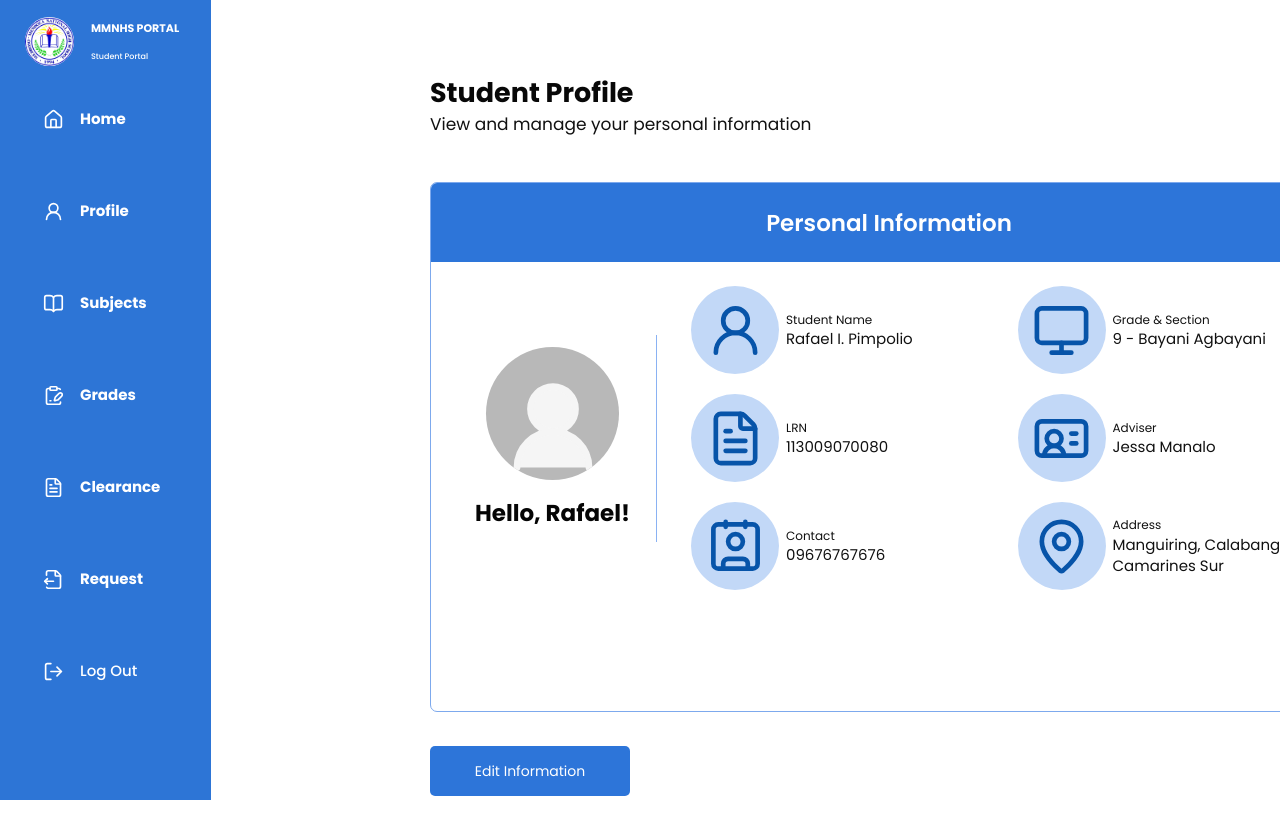
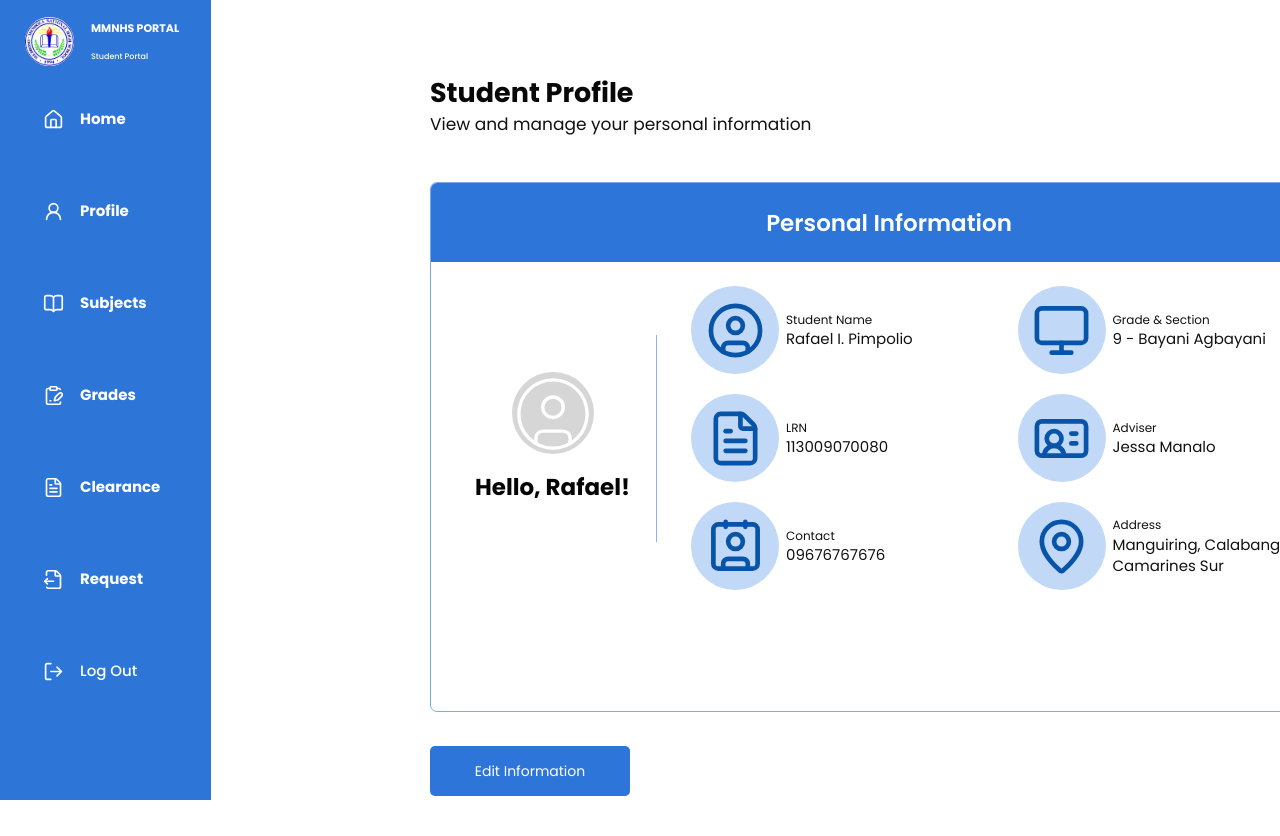
Before and after one commit to yoshirodev/School-Information-System-Frontend, a React (Vite) app in the folder sis-frontend/: page /Portal_Student_Profile in a window 1280 px wide. Shown: the top 836 px of the page. Built offline with nearby package versions, Linux system fonts and the light colour scheme.

Commit message:
same icon for profile pages for all roles

```diff
--- a/sis-frontend/src/pages/portal/registrar/Portal_Registrar_Profile.jsx
+++ b/sis-frontend/src/pages/portal/registrar/Portal_Registrar_Profile.jsx
@@ -152,7 +152,7 @@ function Portal_Registrar_Profile({
 
             {/* Profile Avatar */}
             <div className="registrar-profile-avatar-section">
-              <div className="registrar-welcome-avatar"><UserCircle size={76} strokeWidth={1.15} /></div>
+              <div className="registrar-welcome-avatar"><UserCircle size={76} strokeWidth={-1.15} /></div>
 
               <h2>
                 Hello, {registrar.fullName.split(" ")[0]}!
--- a/sis-frontend/src/pages/portal/student/Portal_Student_Profile.jsx
+++ b/sis-frontend/src/pages/portal/student/Portal_Student_Profile.jsx
@@ -1,7 +1,7 @@
 
 import { useState } from "react";
 import {
-  UserRound,
+  UserCircle,
   Monitor,
   FileText,
   Contact,
@@ -74,7 +74,7 @@ function StudentProfile({
           <div className="student-personal-card-body">
             <div className="student-profile-avatar-section">
               <div className="student-profile-avatar">
-                <UserRound size={105} strokeWidth={1.5} />
+                <UserCircle size={105} strokeWidth={-1.5} />
               </div>
 
               <h2>Hello, {student.fullName.split(" ")[0]}!</h2>
@@ -86,7 +86,7 @@ function StudentProfile({
               <div className="student-profile-info-column">
                 <div className="student-profile-info-item">
                   <div className="student-profile-info-icon">
-                    <UserRound />
+                    <UserCircle />
                   </div>
 
                   <div className="student-profile-info-text">
--- a/sis-frontend/src/pages/portal/teacher/Portal_Teacher_Profile.jsx
+++ b/sis-frontend/src/pages/portal/teacher/Portal_Teacher_Profile.jsx
@@ -1,7 +1,7 @@
 
 import { useState } from "react";
 import {
-  UserRound,
+  UserCircle,
   Monitor,
   FileText,
   Contact,
@@ -72,7 +72,7 @@ function StudentProfile({
           <div className="student-personal-card-body">
             <div className="student-profile-avatar-section">
               <div className="student-profile-avatar">
-                <UserRound size={105} strokeWidth={1.5} />
+                <UserCircle size={105} strokeWidth={-1.5} />
               </div>
 
               <h2>Hello, {student.fullName.split(" ")[0]}!</h2>
@@ -84,7 +84,7 @@ function StudentProfile({
               <div className="student-profile-info-column">
                 <div className="student-profile-info-item">
                   <div className="student-profile-info-icon">
-                    <UserRound />
+                    <UserCircle/>
                   </div>
 
                   <div className="student-profile-info-text">
--- a/sis-frontend/src/styles/Portal_Registrar_Profile.css
+++ b/sis-frontend/src/styles/Portal_Registrar_Profile.css
@@ -1,12 +1,14 @@
 
 /* Main Layout */
 .registrar-profile-layout {
-  min-height: 100vh;
-  width: 100%;
+ min-height: 100vh;
+  width: 90%;
   display: flex;
   background: #ffffff;
   font-family: "Poppins", sans-serif;
   box-sizing: border-box;
+  margin-left: auto;
+  justify-content: center;
 }
 
 .registrar-profile-main {
--- a/sis-frontend/src/styles/Portal_Student_Profile.css
+++ b/sis-frontend/src/styles/Portal_Student_Profile.css
@@ -95,23 +95,22 @@
 }
 
 .student-profile-avatar {
-  width: 133px;
-  height: 133px;
-  display: flex;
-  align-items: flex-end;
+   display: flex;
+  width: 82px;
+  height: 82px;
+  align-items: center;
   justify-content: center;
+  justify-self: center;
   overflow: hidden;
   border-radius: 50%;
-  background: #b8b8b8;
-  color: #f5f5f5;
+  background: #d6d6d6;
+  color: #fff;
 }
 
 .student-profile-avatar svg {
   width: 108px;
   height: 108px;
   margin-bottom: -1px;
-  fill: #f5f5f5;
-  stroke: #f5f5f5;
 }
 
 .student-profile-avatar-section h2 {
```
